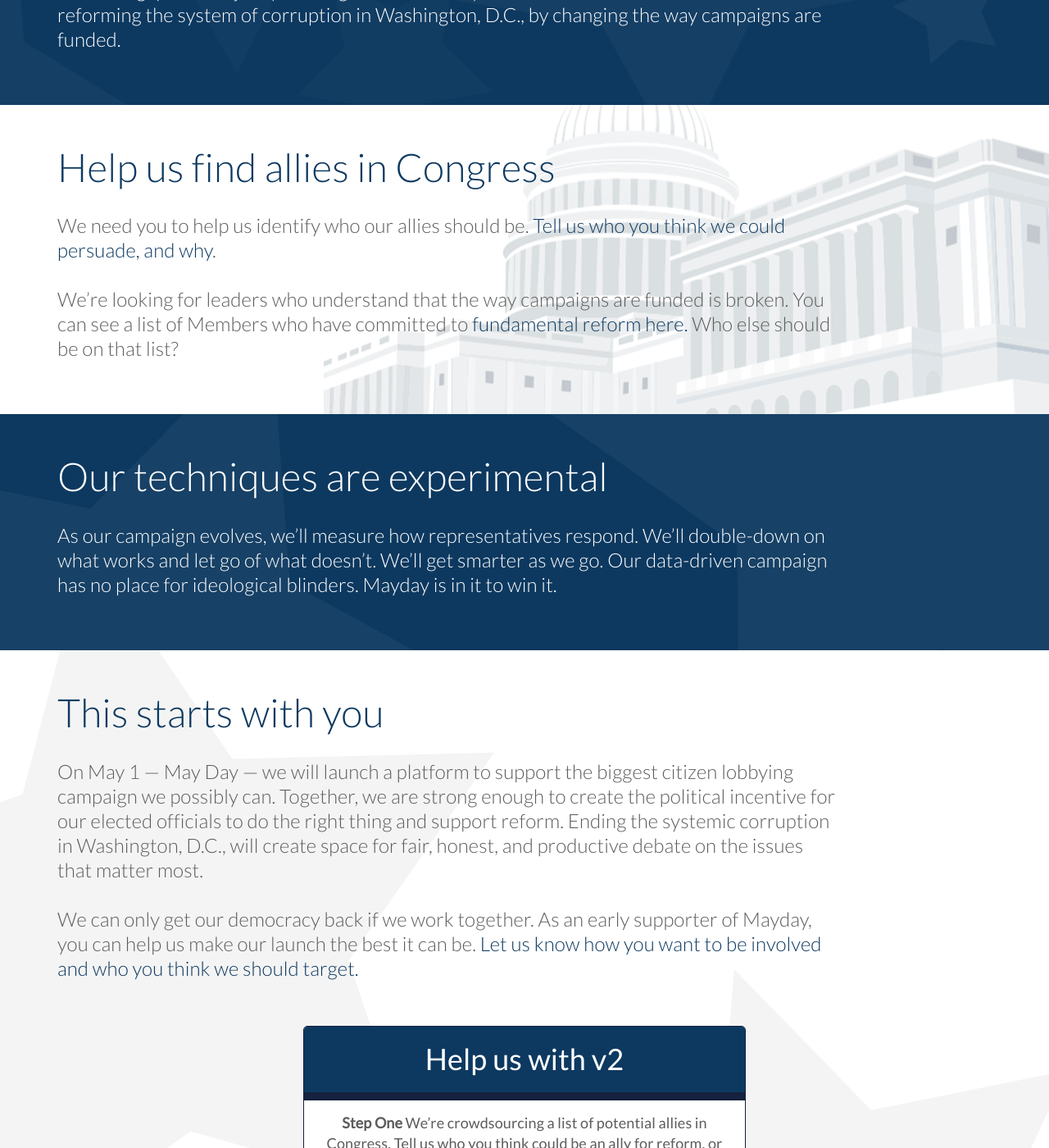
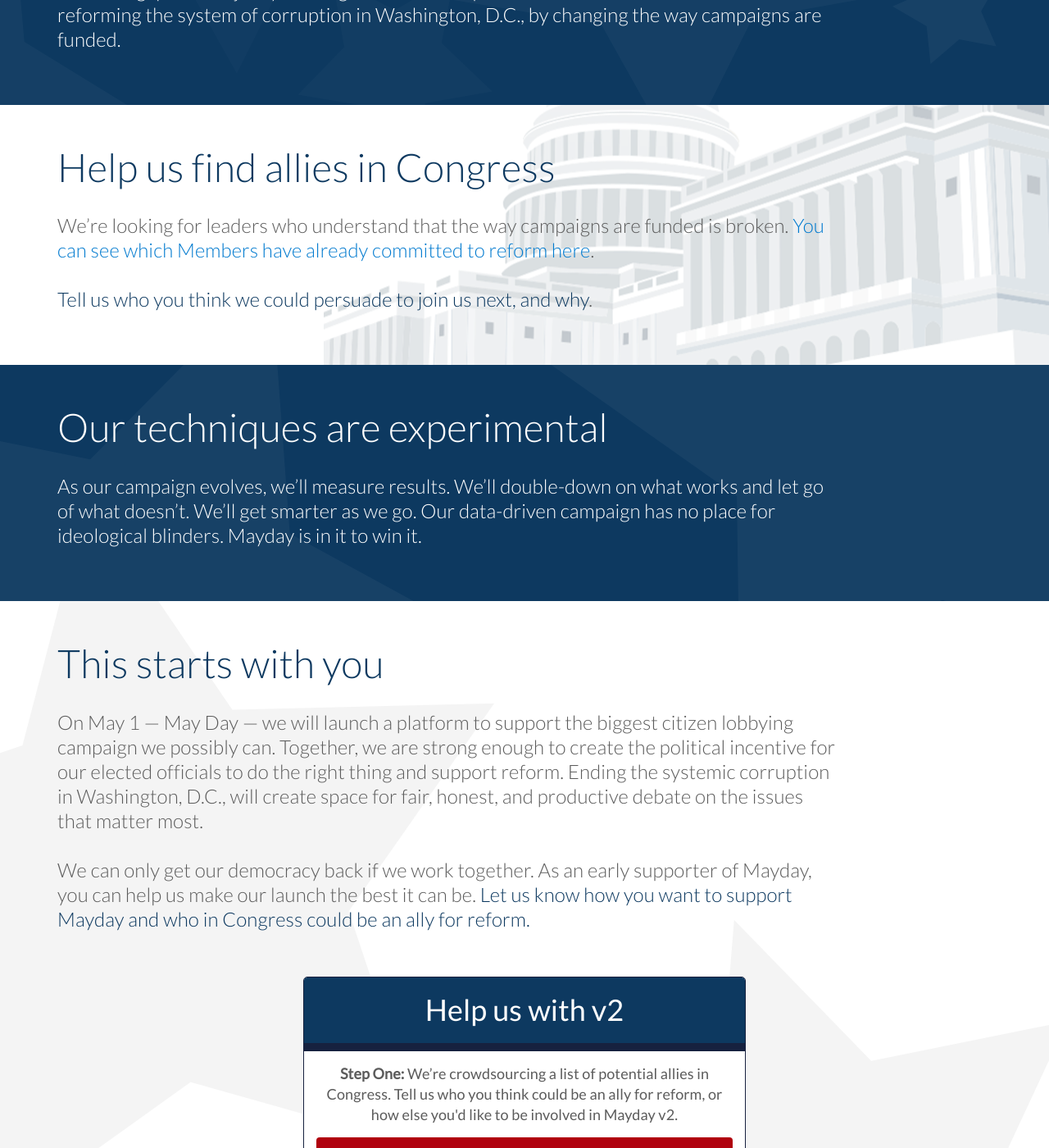
Before and after one commit to MayOneUS/mayday-2.0-frontend, a Jekyll site: the page built from index.html, in a window 1280 px wide and 1400 px high, scrolled down 1078 px. Shown: the whole window at 82% size. Built offline with Jekyll 4.4.1, drawn with Linux system fonts in a browser that asks for light colours; nearby versions of some CDN libraries; some web fonts are replaced.

Commit message:
update copy

```diff
--- a/_includes/panel_action.html
+++ b/_includes/panel_action.html
@@ -3,7 +3,7 @@
     <h2>Help us with v2</h2>
   </div>
   <div class="panel-body">
-    <p><strong>Step One</strong> We’re crowdsourcing a list of potential allies in Congress. Tell us who you think could be an ally for reform, or how else you'd like to be involved in Mayday v2.</p>
+    <p><strong>Step One:</strong> We’re crowdsourcing a list of potential allies in Congress. Tell us who you think could be an ally for reform, or how else you'd like to be involved in Mayday v2.</p>
     <a href="#" class="show-nomination-modal btn btn-mayday">Take Action</a>
     <p class="small">
       <a href="/sign-up" title="Sign Up">New to MAYDAY.US? Join us here.</a>
--- a/index.html
+++ b/index.html
@@ -48,8 +48,8 @@
     <div class="container gutter-justphone homepage-panel-body">
       <div class="col-md-10 col-xs-12">
         <h2>Help us find allies in Congress</h2>
-        <p>We need you to help us identify who our allies should be. <a class="show-nomination-modal">Tell us who you think we could persuade, and why</a>.</p>
-        <p>We’re looking for leaders who understand that the way campaigns are funded is broken. You can see a list of Members who have committed to <a href"http://www.repswith.us">fundamental reform here.</a> Who else should be on that list? </p>
+        <p>We’re looking for leaders who understand that the way campaigns are funded is broken. <a href="http://www.repswith.us" target="_blank">You can see which Members have already committed to reform here</a>.</p>
+        <p><a class="show-nomination-modal">Tell us who you think we could persuade to join us next, and why</a>.</p>
       </div>
     </div>
   </div>
@@ -59,7 +59,7 @@
     <div class="container gutter-justphone homepage-panel-body">
       <div class="col-md-10 col-xs-12">
         <h2>Our techniques are experimental</h2>
-        <p>As our campaign evolves, we’ll measure how representatives respond. We’ll double-down on what works and let go of what doesn’t. We’ll get smarter as we go. Our data-driven campaign has no place for ideological blinders. Mayday is in it to win it.</p>
+        <p>As our campaign evolves, we’ll measure results. We’ll double-down on what works and let go of what doesn’t. We’ll get smarter as we go. Our data-driven campaign has no place for ideological blinders. Mayday is in it to win it.</p>
       </div>
     </div>
   </div>
@@ -75,7 +75,7 @@
         <p>
           On May 1 &mdash; May Day &mdash; we will launch a platform to support the biggest citizen lobbying campaign we possibly can. Together, we are strong enough to create the political incentive for our elected officials to do the right thing and support reform. Ending the systemic corruption in Washington, D.C., will create space for fair, honest, and productive debate on the issues that matter most.
         </p>
-        <p>We can only get our democracy back if we work together. As an early supporter of Mayday, you can help us make our launch the best it can be. <a class="show-nomination-modal">Let us know how you want to be involved and who you think we should target.</a></p>
+        <p>We can only get our democracy back if we work together. As an early supporter of Mayday, you can help us make our launch the best it can be. <a class="show-nomination-modal">Let us know how you want to support Mayday and who in Congress could be an ally for reform.</a></p>
       </div>
     </div>
     <div class="container text-center bottom-form-wrap">
```
Also changed, not shown: faq.html (+6 -6 lines).
